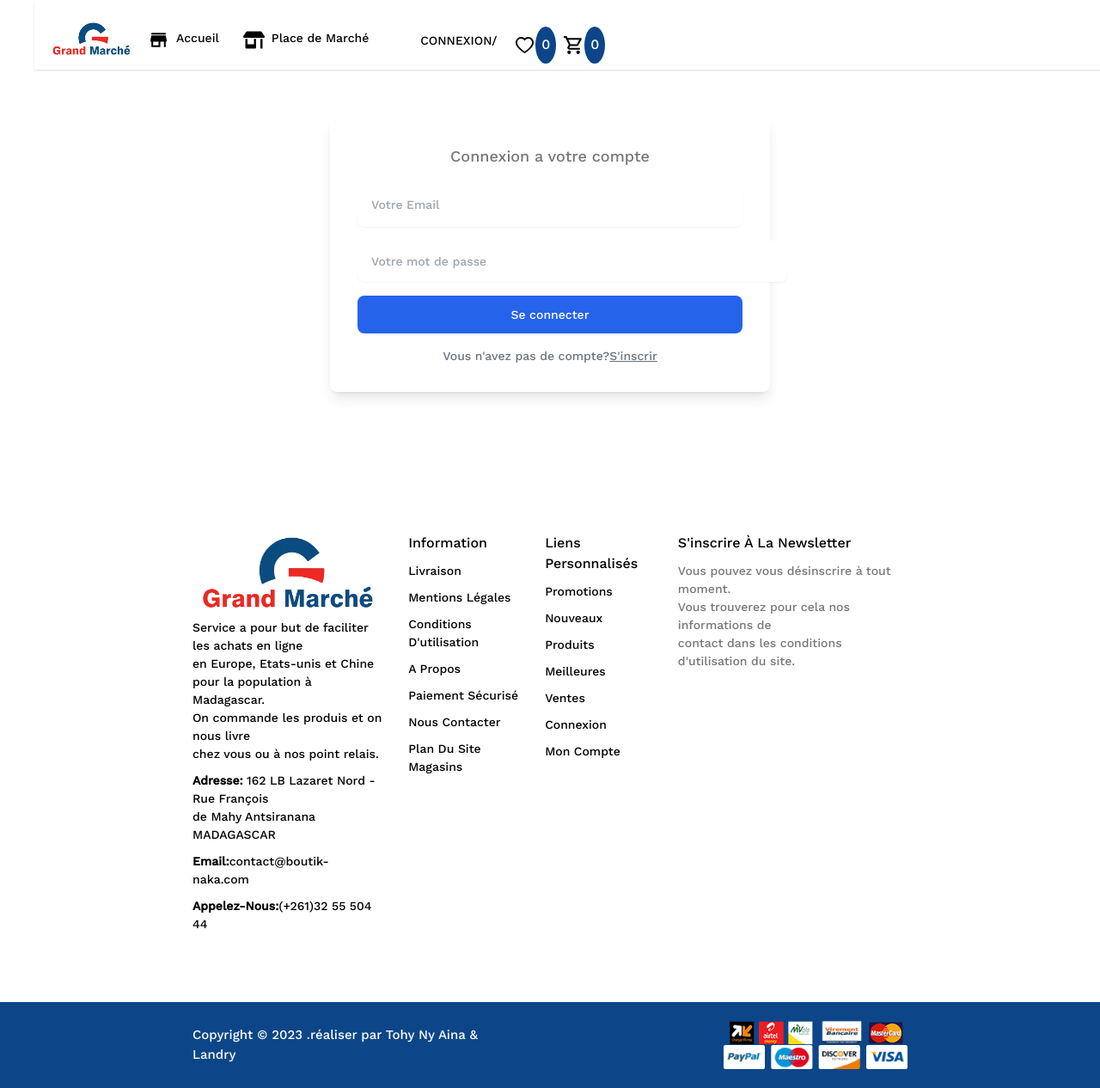
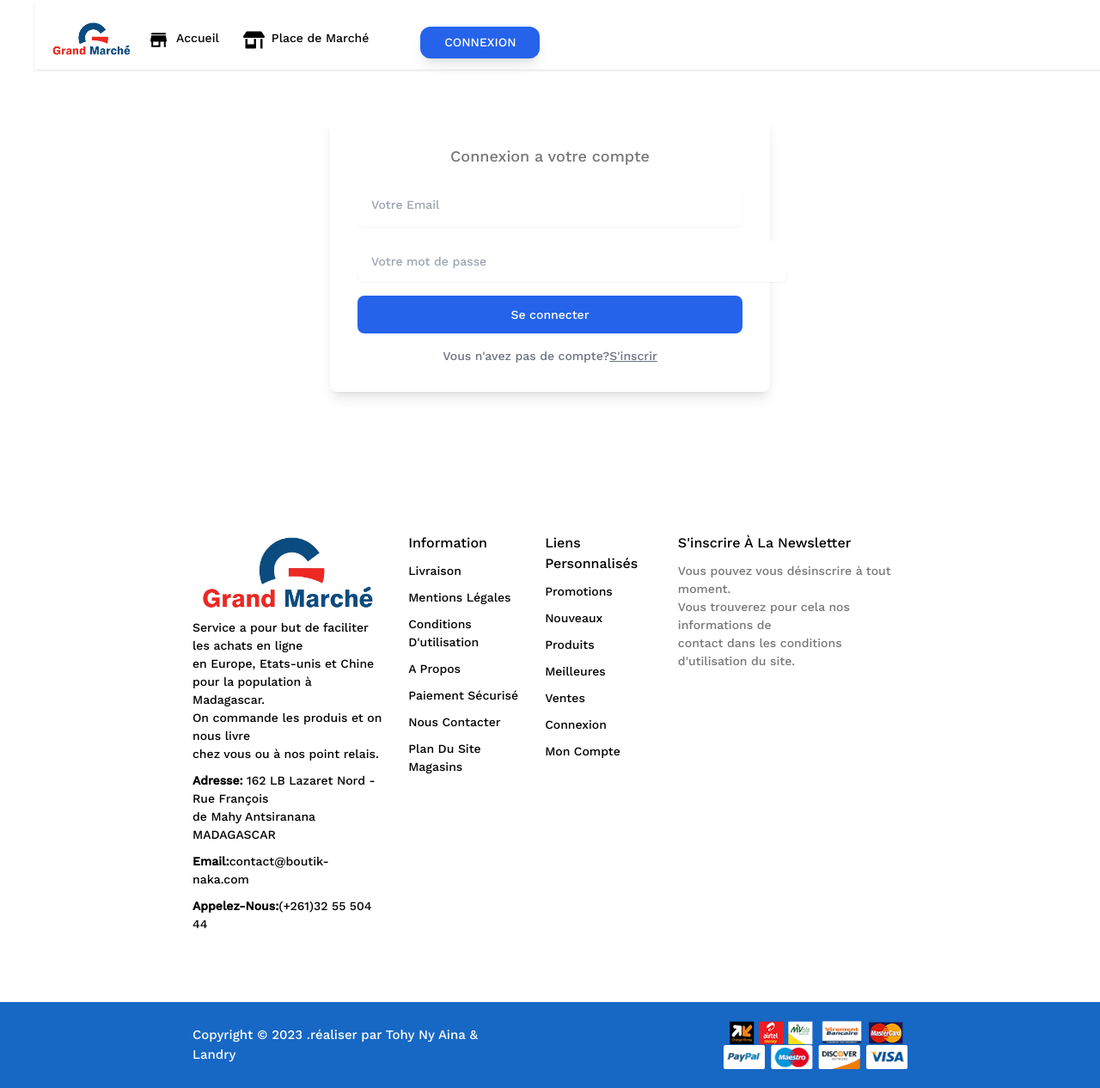
Before and after one commit to TohyNyAina/Grand_marche, a React (Create React App) app in the folder client/: page /login in a window 1280 px wide. Shown: the whole page at 86% size. Built offline with nearby package versions, Linux system fonts and the light colour scheme.

Commit message:
commande

```diff
--- a/client/package.json
+++ b/client/package.json
@@ -14,7 +14,7 @@
     "react-dom": "^18.2.0",
     "react-hook-form": "^7.43.9",
     "react-hot-toast": "^2.4.1",
-    "react-icons": "^4.8.0",
+    "react-icons": "^4.10.1",
     "react-redux": "^8.0.5",
     "react-router-dom": "^6.11.1",
     "react-scripts": "5.0.1",
--- a/client/src/App.css
+++ b/client/src/App.css
@@ -1,7 +1,7 @@
 @import url("https://fonts.googleapis.com/css2?family=Work+Sans:wght@300;500&display=swap");
 
 :root {
-  --primary: #0c4688;
+  --primary: #1767c4;
   --secondary: #222222;
   --color3: #777777;
 }
--- a/client/src/components/Categorie/Categorie.js
+++ b/client/src/components/Categorie/Categorie.js
@@ -20,17 +20,22 @@ const Categorie = ({ handleCategoryClick }) => {
     const categories = result.data.data.map((produit) => produit.categorie.toLowerCase());
     const uniqueCategories = Array.from(new Set(categories));
 
-    setProduits(uniqueCategories);
+    setProduits(['Tous', ...uniqueCategories]); // Ajouter 'Tous' à la liste des catégories
   }
 
   async function selectCategory(category) {
     setSelectedCategory(category);
+
+    if (category === 'Tous') {
+      handleCategoryClick([]); // Afficher tous les produits
+    } else {
       const result = await axios.get('http://localhost:3002/user/getAll');
       const filteredProducts = result.data.data.filter(
         (produit) => produit.categorie.toLowerCase() === category.toLowerCase()
       );
       setFilteredProducts(filteredProducts);
       handleCategoryClick(filteredProducts);
+    }
   }
 
   return (
@@ -46,7 +51,7 @@ const Categorie = ({ handleCategoryClick }) => {
             <ul className='p-2'>
               {produits.map((categorie, index) => (
                 <a href='#' key={index} onClick={() => selectCategory(categorie)}>
-                  <li className='flex justify-between items-center'>
+                  <li className={`flex justify-between items-center ${selectedCategory === categorie ? 'font-bold' : ''}`}>
                     {categorie} <IoIosArrowForward />
                   </li>
                 </a>
@@ -55,8 +60,6 @@ const Categorie = ({ handleCategoryClick }) => {
           </div>
         </div>
       </div>
-
-
     </>
   );
 };
--- a/client/src/layouts/Navbar/Navbar.js
+++ b/client/src/layouts/Navbar/Navbar.js
@@ -48,27 +48,9 @@ const Navbar = () => {
             <div className="ml-[60px] mt-[3px]">
               <ul className="flex justify-center items-center mb-1">
                 <Link to="/login">
-                  <li className="hover:text-primary duration-500">CONNEXION/</li>
+                  <li className="px-7 mt-1 w-full text-white bg-blue-600 hover:bg-blue-400 py-2 rounded-xl shadow-lg">CONNEXION</li>
                 </Link>
               </ul>
-            </div>
-
-            <div className="flex w-full md:w-auto md:ml-5">
-              <div className="flex items-center">
-                <Link to="/favori">
-                  <AiOutlineHeart size={25} className="effect-color-icon" />
-                </Link>
-
-                <span className="bg-primary rounded-[50%] w-6 h-3/4 text-white flex justify-center items-center">0</span>
-              </div>
-
-              <div className="flex items-center ml-2">
-                <Link to="/panier">
-                  <MdOutlineLocalGroceryStore size={25} className="effect-color-icon" />
-                </Link>
-
-                <span className="bg-primary rounded-[50%] w-6 h-3/4 text-white flex justify-center items-center">{panier_product.length || 0}</span>
-              </div>
             </div>
           </div>
         </div>
--- a/client/src/layouts/NavbarConnect/NavbarConnecter.js
+++ b/client/src/layouts/NavbarConnect/NavbarConnecter.js
@@ -80,14 +80,6 @@ const NavbarConnecter = ({ history }) => {
               </div>
 
               <div className="flex w-14 gap-2 ml-5">
-                <div className="flex items-center">
-                  <Link to="/favori">
-                    <AiOutlineHeart size={25} className="effect-color-icon" />
-                  </Link>
-                  <span className="bg-primary rounded-[50%] w-6 h-3/4 text-white flex justify-center items-center">
-                    0
-                  </span>
-                </div>
 
                 <div className="flex items-center">
                   <Link to="/panier">
--- a/client/src/pages/Compte/Compte.js
+++ b/client/src/pages/Compte/Compte.js
@@ -1,12 +1,12 @@
 import React from 'react'
 import CardCompte from '../../components/CardCompte/CardCompte'
-import Navbar from '../../layouts/Navbar/Navbar'
+import NavbarConnecter from '../../layouts/NavbarConnect/NavbarConnecter'
 import Footer from '../../components/Footer/Footer'
 const Compte = () => {
   return (
     <>
 
-      <Navbar/>
+      <NavbarConnecter/>
       <CardCompte/>
       <Footer/>
 
--- a/client/src/pages/Panier/Panier.js
+++ b/client/src/pages/Panier/Panier.js
@@ -1,6 +1,6 @@
 import React from "react";
 
-import Navbar from "../../layouts/Navbar/Navbar";
+import NavbarConnecter from "../../layouts/NavbarConnect/NavbarConnecter";
 import CardPanier from "../../components/CardPanier/CardPanier";
 import Footer from "../../components/Footer/Footer";
 
@@ -11,7 +11,7 @@ const Panier = () => {
 
   return (
     <>
-      <Navbar />
+      <NavbarConnecter />
 
         <CardPanier />
       <Footer />
--- a/client/tailwind.config.js
+++ b/client/tailwind.config.js
@@ -6,7 +6,7 @@ module.exports = {
   theme: {
     extend: {
       colors:{
-        primary: "#0c4688",
+        primary: "#1767c4",
         secondary: "grey",
       },
     },
```
Also changed, not shown: 1 other file (tests, documents, lock files or other folders). Lines whose indentation alone changed are shown as unchanged.
